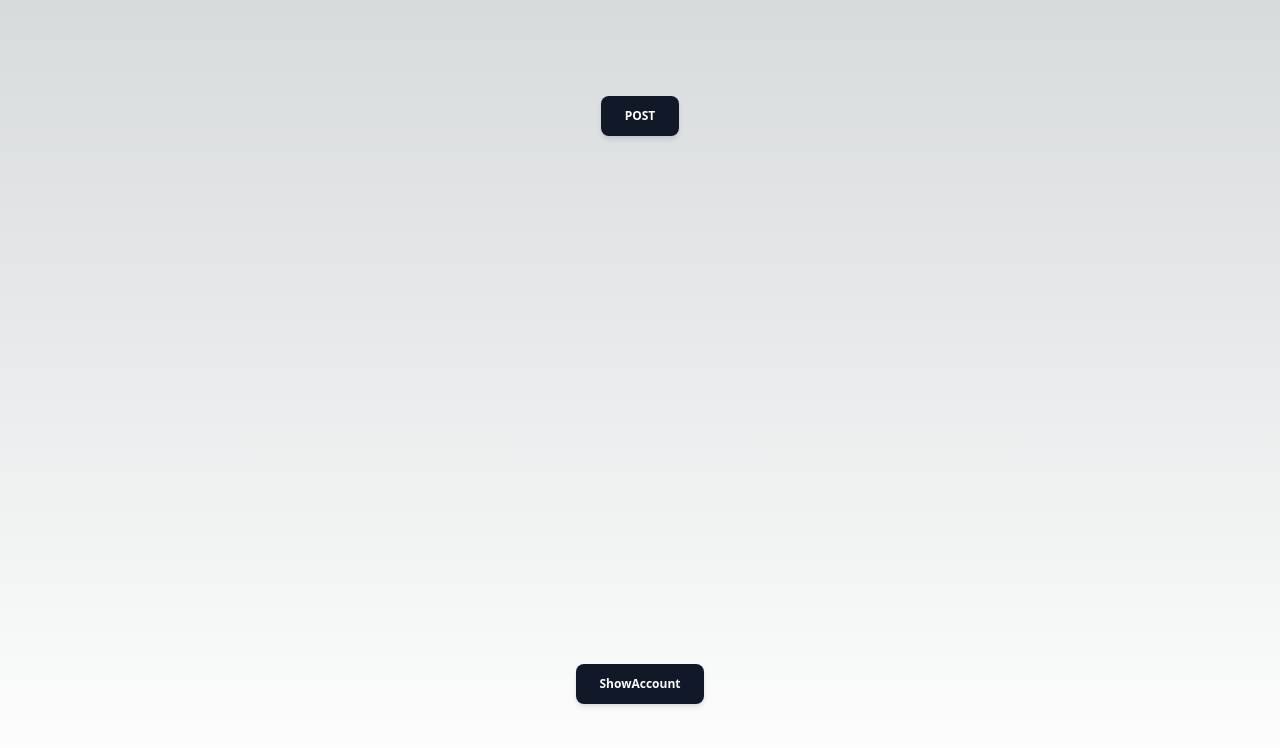
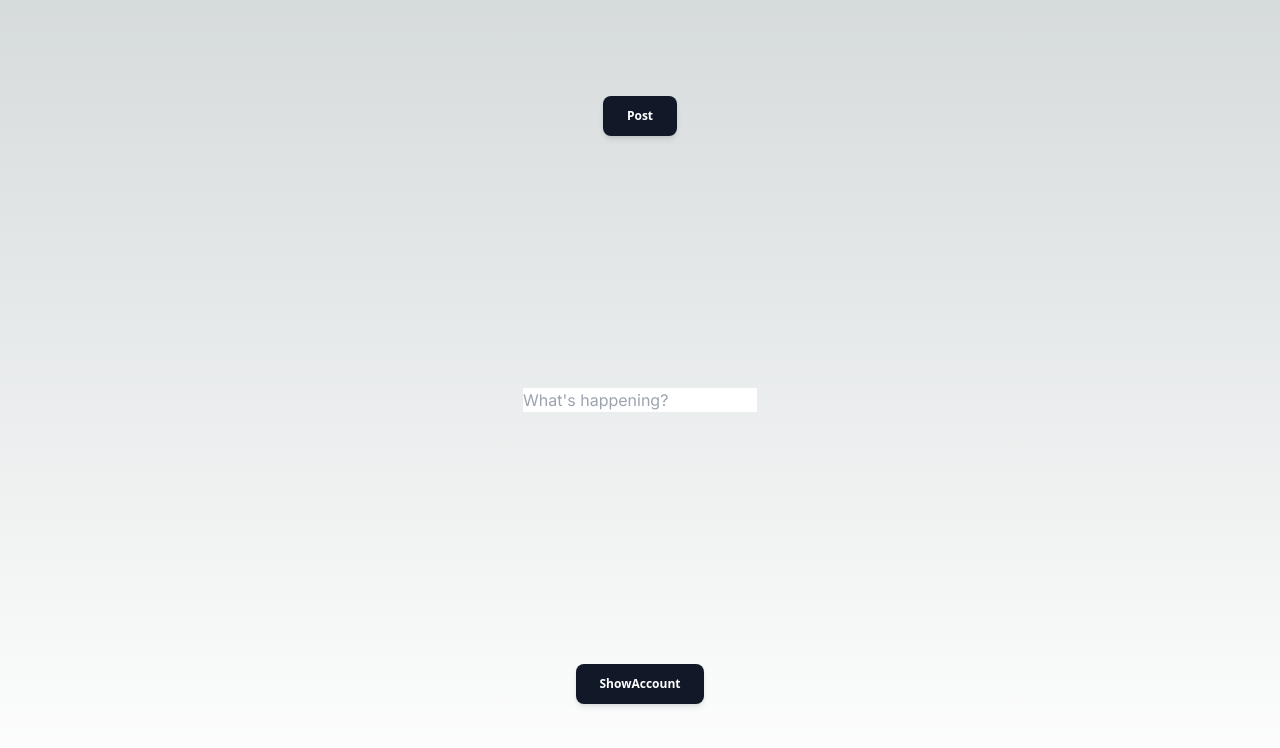
Before and after one commit to wantJoy1/misquack, a Next.js app: page / in a window 1280 px wide. Shown: the top 748 px of the page. Built offline with nearby package versions, Linux system fonts and the light colour scheme; no server answers.

Commit message:
postとshowAccountを追加

```diff
--- a/app/post.tsx
+++ b/app/post.tsx
@@ -1,17 +1,34 @@
-import { v4 as uuidv4 } from "uuid";
+"use client";
+import { createRequest, getUrl } from "@/utils/httpRequest";
+import { useState } from "react";
 
 export default function Post() {
+  const [message, setMessage] = useState("");
   return (
     <>
       <button
-        className="align-middle select-none font-sans font-bold text-center uppercase transition-all disabled:opacity-50 disabled:shadow-none disabled:pointer-events-none text-xs py-3 px-6 rounded-lg bg-gray-900 text-white shadow-md shadow-gray-900/10 hover:shadow-lg hover:shadow-gray-900/20 focus:opacity-[0.85] focus:shadow-none active:opacity-[0.85] active:shadow-none"
+        className="align-middle select-none font-sans font-bold text-center transition-all disabled:opacity-50 disabled:shadow-none disabled:pointer-events-none text-xs py-3 px-6 rounded-lg bg-gray-900 text-white shadow-md shadow-gray-900/10 hover:shadow-lg hover:shadow-gray-900/20 focus:opacity-[0.85] focus:shadow-none active:opacity-[0.85] active:shadow-none"
         type="button"
+        onClick={sendPost(message)}
       >
         Post
       </button>
+      <input
+        type="text"
+        placeholder="What's happening?"
+        value={message}
+        onChange={(e) => setMessage(e.target.value)}
+      ></input>
     </>
   );
 }
 
-
-function post(message: string) {}
+const sendPost = async (message: string) => {
+  const endpoint = getUrl("notes/create");
+  const params = createRequest({ text: message });
+  const response = await fetch(endpoint, params);
+  if (response.ok) {
+    return response.json();
+  }
+  throw new Error("Network response was not ok.");
+};
```
